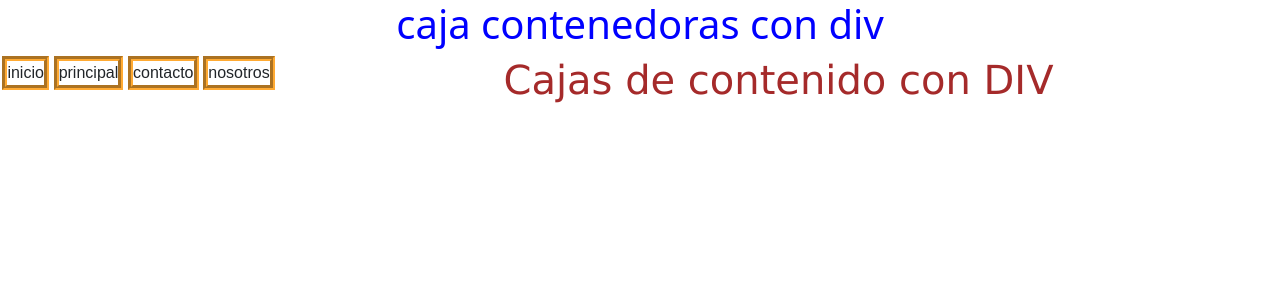
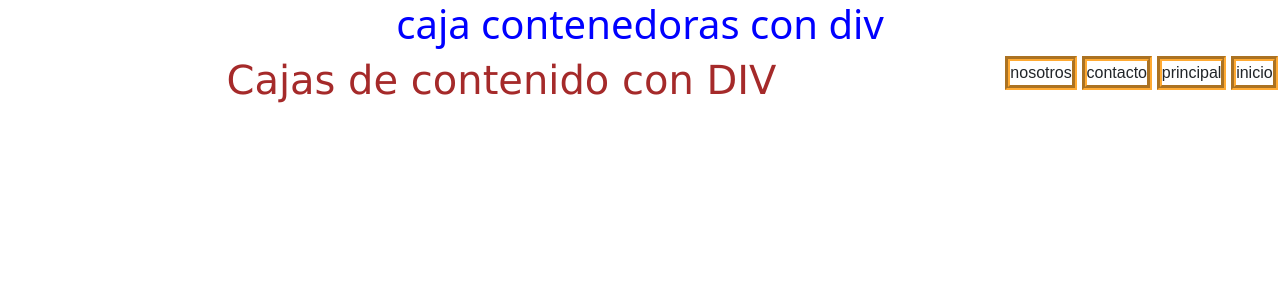
Before and after one commit to zaagagon/examples_bootstrap, a PHP site: page /html/ejemplo6.html in a window 1280 px wide. Shown: the top 300 px of the page. Run offline with PHP 8.4, Linux system fonts and the light colour scheme.

Commit message:
float right nav-menu

```diff
--- a/src/html/css6.css
+++ b/src/html/css6.css
@@ -15,7 +15,8 @@ body {
 	margin: 0;
 }
 #nav-menu li {
-	float: left;
+ float: right;
+	/*float: left;*/
 	margin: 0 0.15em;
 	border: 5px groove #FFAA33;
 }
```
